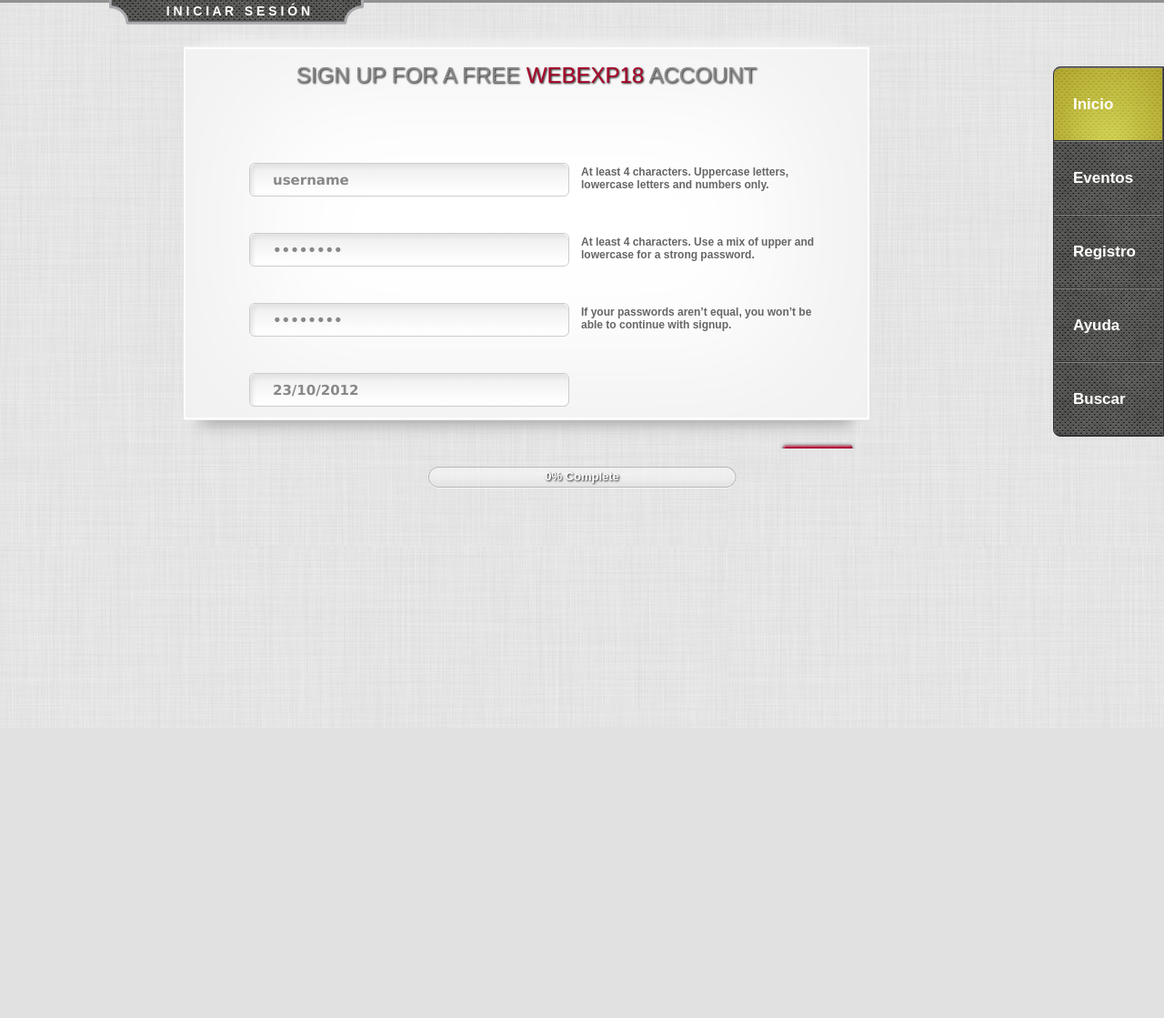
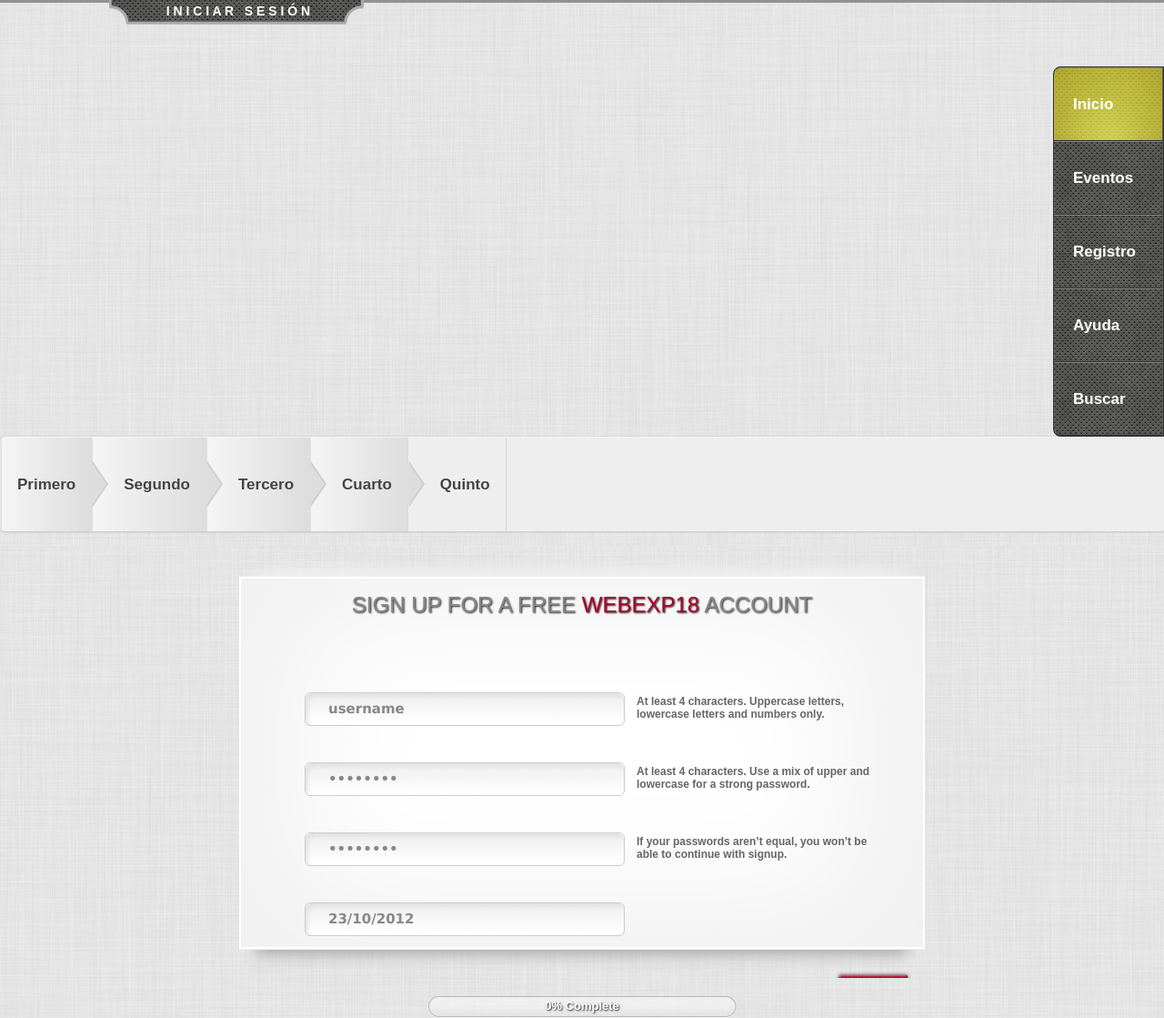
Before and after one commit to owbits/boletos, a PHP site: page / in a window 1280 px wide. Shown: the whole page at 91% size. Before the commit the page ends 756 px from the top, so only its background shows below. Run offline with PHP 8.4, Linux system fonts and the light colour scheme; some web fonts are replaced.

Commit message:
Breadcrumb fisrt

```diff
--- /dev/null
+++ b/css/style_breadcrumb.css
@@ -0,0 +1,79 @@
+ul{
+  margin: 0;
+  padding: 0;
+  list-style: none;
+}
+
+#breadcrumbs-one{
+  background: #eee;
+  border-width: 1px;
+  border-style: solid;
+  border-color: #f5f5f5 #e5e5e5 #ccc;
+  border-radius: 5px;
+  box-shadow: 0 0 2px rgba(0,0,0,.2);
+  overflow: hidden;
+  width: 100%;
+
+}
+
+#breadcrumbs-one li{
+  float: left;
+}
+
+#breadcrumbs-one a{
+  padding: .7em 1em .7em 2em;
+  float: left;
+  text-decoration: none;
+  color: #444;
+  position: relative;
+  text-shadow: 0 1px 0 rgba(255,255,255,.5);
+  background-color: #ddd;
+  background-image: linear-gradient(to right, #f5f5f5, #ddd);
+}
+
+#breadcrumbs-one li:first-child a{
+  padding-left: 1em;
+  border-radius: 5px 0 0 5px;
+}
+
+#breadcrumbs-one a:hover{
+  background: #fff;
+}
+
+#breadcrumbs-one a::after,
+#breadcrumbs-one a::before{
+  content: "";
+  position: absolute;
+  top: 50%;
+  margin-top: -1.5em;
+  border-top: 1.5em solid transparent;
+  border-bottom: 1.5em solid transparent;
+  border-left: 1em solid;
+  right: -1em;
+}
+
+#breadcrumbs-one a::after{
+  z-index: 2;
+  border-left-color: #ddd;
+}
+
+#breadcrumbs-one a::before{
+  border-left-color: #ccc;
+  right: -1.1em;
+  z-index: 1;
+}
+
+#breadcrumbs-one a:hover::after{
+  border-left-color: #fff;
+}
+
+#breadcrumbs-one .current,
+#breadcrumbs-one .current:hover{
+  font-weight: bold;
+  background: none;
+}
+
+#breadcrumbs-one .current::after,
+#breadcrumbs-one .current::before{
+  content: normal;
+}
--- a/index.php
+++ b/index.php
@@ -28,7 +28,7 @@
 	<meta name="robots" content="index, follow" />
 	<meta charset="utf-8" />
 	<!-- ****************************************General meta information *****************************************-->
-
+	<link type="text/css" rel="stylesheet" href="css/style_breadcrumb.css" media="screen" />
 <script>
 	$(document).ready(function(){
 
@@ -44,6 +44,8 @@
 
 </head>
 <body>
+
+	<!-*****************************NAV*******************************>
 	<ul class="vertical fl" rel="ver1">
         <li class="active"><a href="">Inicio</a></li>
         <li><a href="">Eventos</a></li>
@@ -51,6 +53,18 @@
         <li><a href="">Ayuda</a></li>
         <li><a href="">Buscar</a></li>
     </ul>
+    <!-*****************************/NAV*******************************>
+
+    <!-*****************************BREADCRUMB*******************************>
+    <ul id="breadcrumbs-one">
+	    <li><a href="">Primero</a></li>
+	    <li><a href="">Segundo</a></li>
+	    <li><a href="">Tercero</a></li>
+	    <li><a href="">Cuarto</a></li>
+	    <li><a href="" class="current">Quinto</a></li>
+    </ul>
+    <!-*****************************/BREADCRUMB******************************>
+
   <div id="page_container">
   <div id="toppanel">
     <div id="panel">
```
